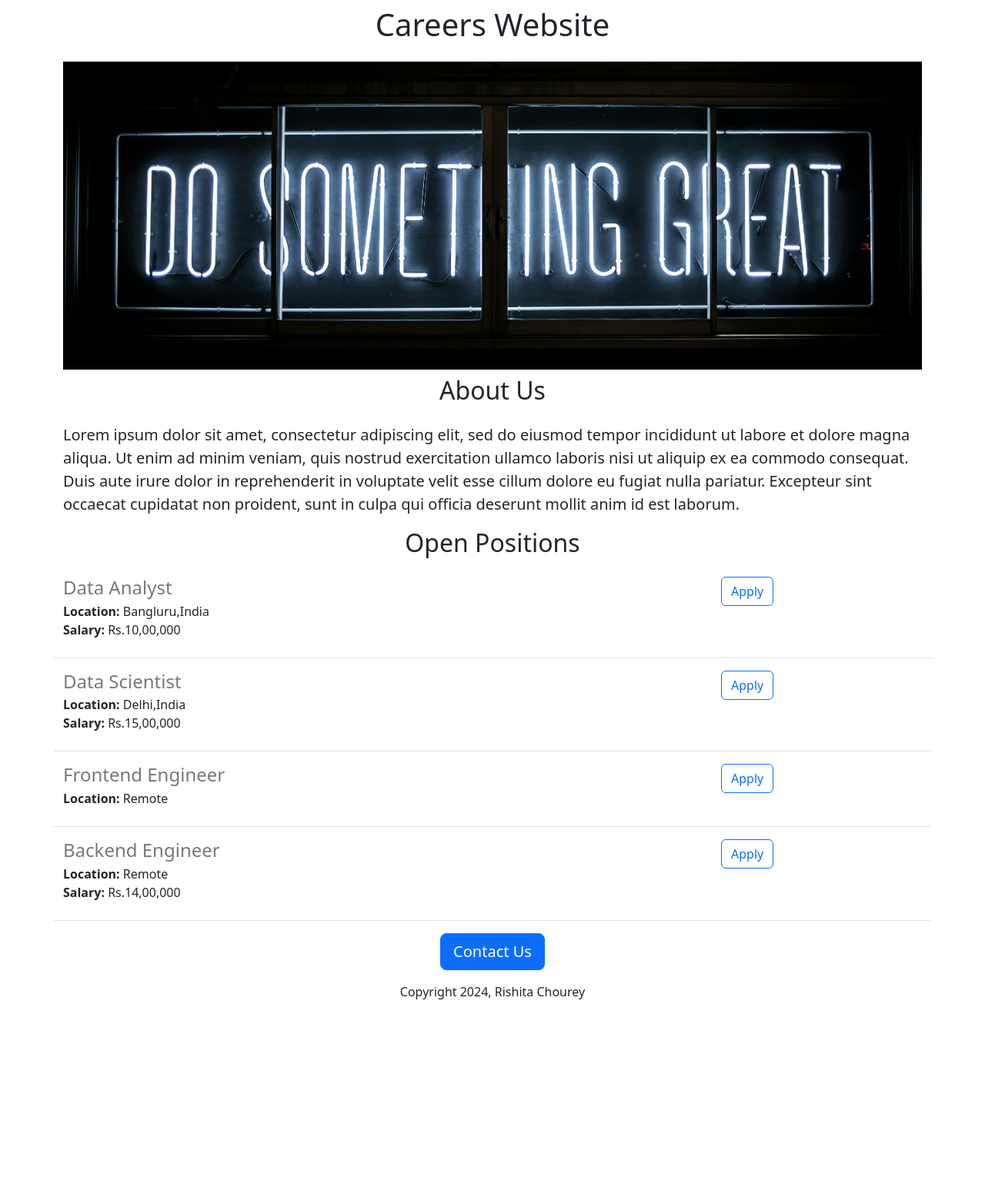
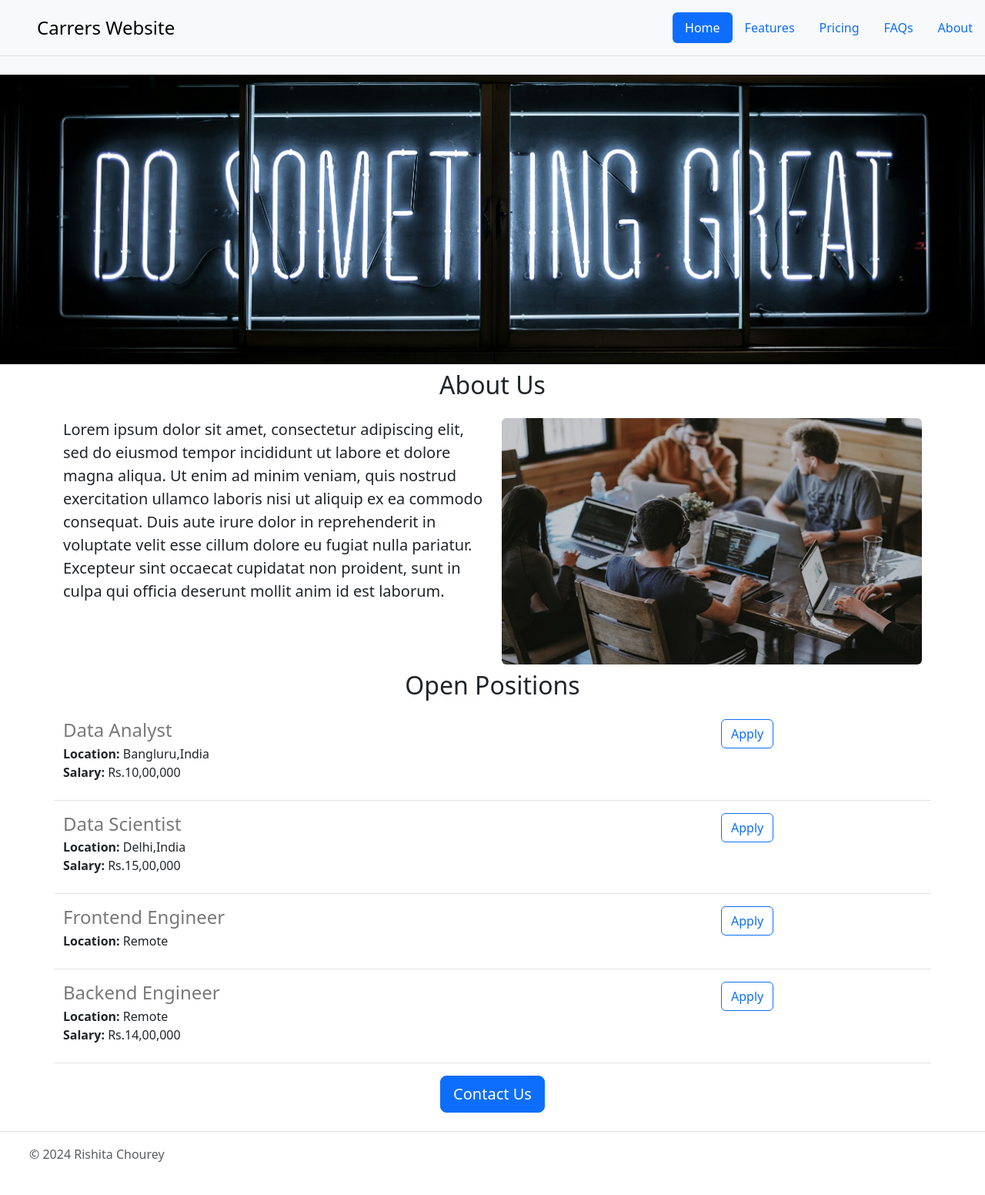
Before and after one commit to RishitaChourey/careers-website, a Flask app: page / in a window 1280 px wide. Shown: the whole page at 77% size. Before the commit the page ends 1298 px from the top, so only its background shows below. Run offline with Flask 3, Linux system fonts and the light colour scheme.

Commit message:
Header and Footer added

```diff
--- /dev/null
+++ b/templates/footer.html
@@ -0,0 +1,16 @@
+<div class="sticky-bottom">
+    <footer class="d-flex flex-wrap justify-content-between align-items-center py-3 my-4 border-top">
+      <div class="col-md-4 d-flex align-items-center">
+        <a href="/" class="mb-3 me-2 mb-md-0 text-body-secondary text-decoration-none lh-1">
+          <svg class="bi" width="30" height="24"><use xlink:href="#bootstrap"/></svg>
+        </a>
+        <span class="mb-3 mb-md-0 text-body-secondary">&copy; 2024 Rishita Chourey</span>
+      </div>
+
+      <ul class="nav col-md-4 justify-content-end list-unstyled d-flex">
+        <li class="ms-3"><a class="text-body-secondary" href="#"><svg class="bi" width="24" height="24"><use xlink:href="#twitter"/></svg></a></li>
+        <li class="ms-3"><a class="text-body-secondary" href="#"><svg class="bi" width="24" height="24"><use xlink:href="#instagram"/></svg></a></li>
+        <li class="ms-3"><a class="text-body-secondary" href="#"><svg class="bi" width="24" height="24"><use xlink:href="#facebook"/></svg></a></li>
+      </ul>
+    </footer>
+  </div>
--- /dev/null
+++ b/templates/header.html
@@ -0,0 +1,16 @@
+<div class="fixed-top bg-body-tertiary shadow-sm">
+    <header class="d-flex flex-wrap justify-content-center py-3 mb-4 border-bottom">
+      <a href="/" class="d-flex align-items-center mb-3 mb-md-0 me-md-auto link-body-emphasis text-decoration-none">
+        <svg class="bi me-2" width="40" height="32"><use xlink:href="#bootstrap"/></svg>
+        <span class="fs-4 ">Carrers Website</span>
+      </a>
+
+      <ul class="nav nav-pills">
+        <li class="nav-item"><a href="#" class="nav-link active" aria-current="page">Home</a></li>
+        <li class="nav-item"><a href="#" class="nav-link">Features</a></li>
+        <li class="nav-item"><a href="#" class="nav-link">Pricing</a></li>
+        <li class="nav-item"><a href="#" class="nav-link">FAQs</a></li>
+        <li class="nav-item"><a href="#" class="nav-link">About</a></li>
+      </ul>
+    </header>
+  </div>
--- a/templates/home.html
+++ b/templates/home.html
@@ -19,11 +19,21 @@
 
 </head>
 <body>
+    <div style="margin-top: 73px;"></div>
+    <div>
+        {% include 'header.html' %}
+    </div>
+    <img class="img-responsive" id="banner" src="../static/banner.jpg" alt="banner image" >
     <div class="container">
-        <h1 class="text-center mt-2 mb-4">Careers Website</h1>
-        <img class="img-responsive" id="banner" src="../static/banner.jpg" alt="banner image" >
         <h2 class="text-center mt-2 mb-4">About Us</h2>
-        <p class="lead" >Lorem ipsum dolor sit amet, consectetur adipiscing elit, sed do eiusmod tempor incididunt ut labore et dolore magna aliqua. Ut enim ad minim veniam, quis nostrud exercitation ullamco laboris nisi ut aliquip ex ea commodo consequat. Duis aute irure dolor in reprehenderit in voluptate velit esse cillum dolore eu fugiat nulla pariatur. Excepteur sint occaecat cupidatat non proident, sunt in culpa qui officia deserunt mollit anim id est laborum.</p>
+        <div class="row">
+            <p class="lead col-md-6" >Lorem ipsum dolor sit amet, consectetur adipiscing elit, sed do eiusmod tempor incididunt ut labore et dolore magna aliqua. Ut enim ad minim veniam, quis nostrud exercitation ullamco laboris nisi ut aliquip ex ea commodo consequat. Duis aute irure dolor in reprehenderit in voluptate velit esse cillum dolore eu fugiat nulla pariatur. Excepteur sint occaecat cupidatat non proident, sunt in culpa qui officia deserunt mollit anim id est laborum.</p>
+            <div class="d-none d-md-block col-md-6 rounded">
+                <img style="height: 320px; width: 100%;" class="col-6 rounded" src="/static/people.jpg" alt="people working">
+            </div>
+
+        </div>
+
         <h2 class="text-center mt-2 mb-4">Open Positions </h2>
         <div>
             {% for job in jobs %}
@@ -32,9 +42,11 @@
         </div>
         <div class="text-center">
             <a class="btn btn btn-primary btn-lg" href="#" role="button">Contact Us</a>
-            <p class="mt-3">Copyright 2024, Rishita Chourey</p>
         </div>
 
     </div>
+    <div>
+        {% include 'footer.html' %}
+    </div>
 </body>
 </html>
```
Also changed, not shown: static/people.jpg (added).
